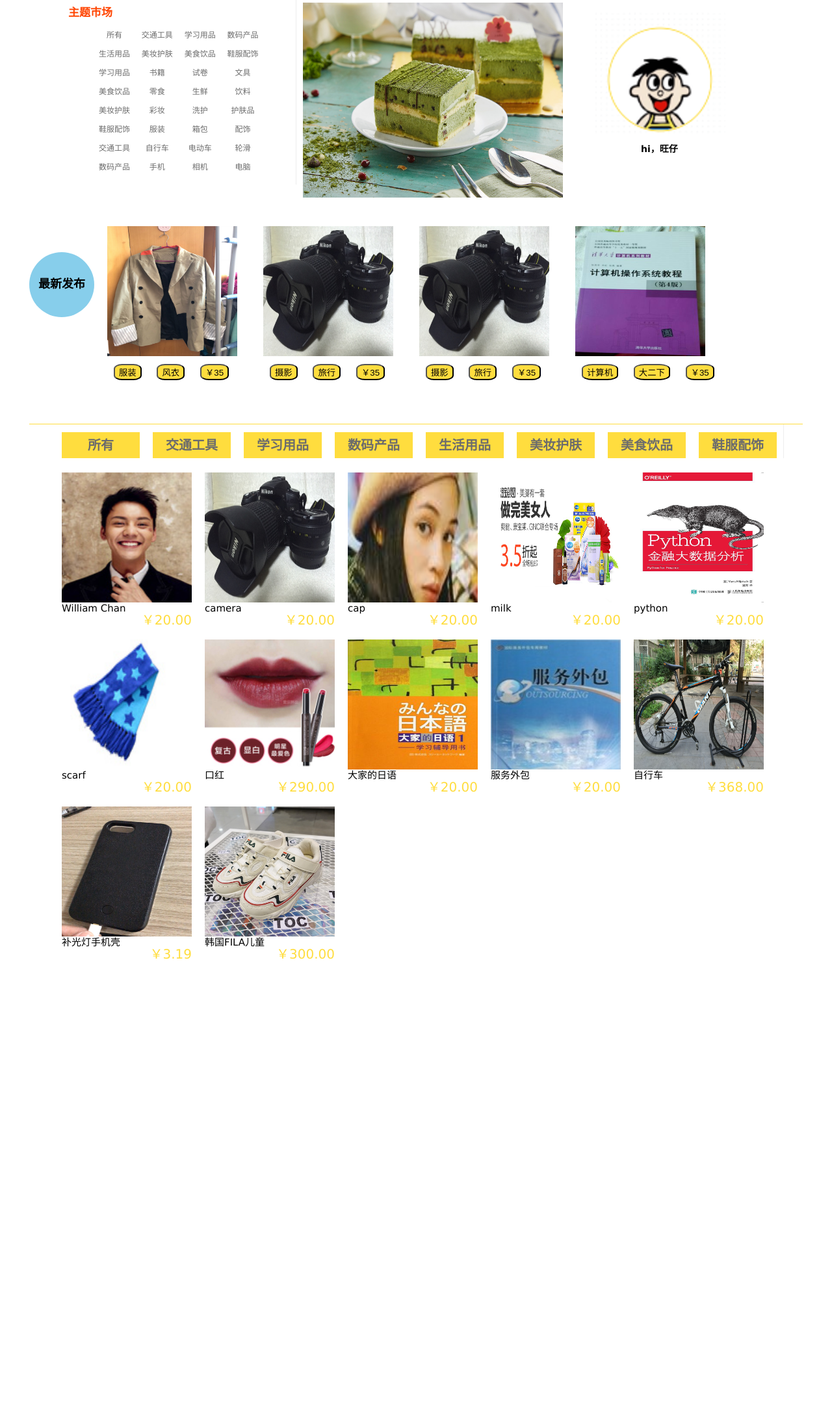
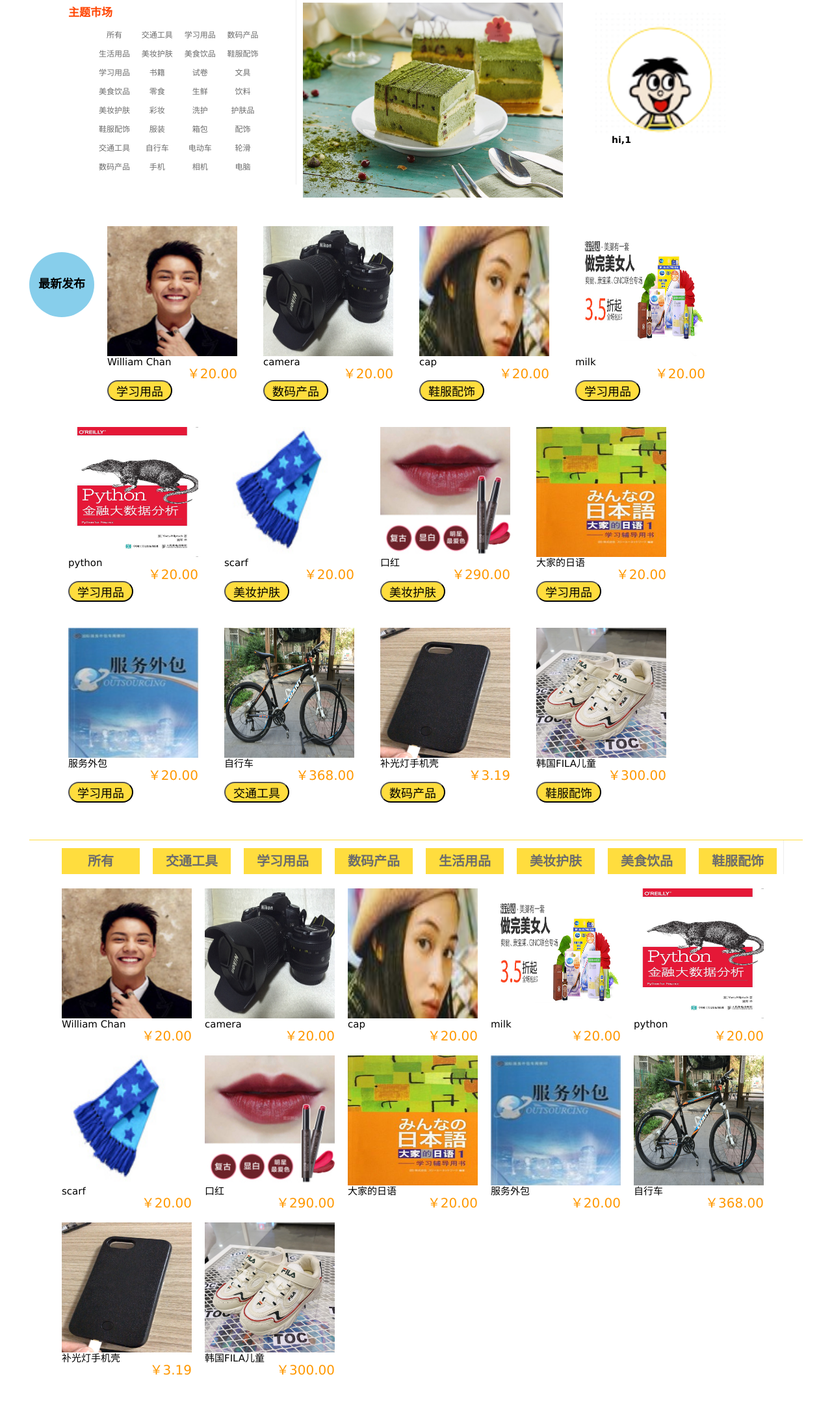
Before and after one commit to CJMMay/secondhand, a Django app: template sells/templates/sells/product/home.html in a window 1280 px wide. Shown: the part 207-2372 px from the top of the page at 65% size. Before the commit the page ends 1683 px from the top, so only its background shows below. Run offline with Django 3.2, Linux system fonts and the light colour scheme; data comes from the database, SQL or seed files in the repository; both versions use the stored data as it was after the commit; tables that the repository leaves empty hold one stand-in row (values such as "Sample post"); the template is opened without the code that fills it: values that come from a table or form of the project are taken from there, most other values are stand-ins (such as "Sample title", 1, 10 or a date in 2020).

Commit message:
首页最新发布

```diff
--- a/sells/static/css/good_info.css
+++ b/sells/static/css/good_info.css
@@ -9,13 +9,13 @@ body {
 
 .goods_detail_pic {
 	float: left;
-	width: 410px;
+	width: 400px;
 	height: 550px;
 }
 
 .goods_detail_pic img {
-	width: 400px;
-	height: 533px;
+	width: 350px;
+	height: 400px;
 }
 .goods_detail_list{
 	float: left;
--- a/sells/static/css/style.css
+++ b/sells/static/css/style.css
@@ -236,7 +236,7 @@
 }
 
 .user-info h3 {
-	margin-left: 70px;
+	margin:auto;
 	width: 200px;
 
 }
@@ -282,16 +282,13 @@
 	height: 200px;
 	width: 200px;
 }
-.recommend ul li btn{
-	float: left;
-	height:auto;
-	width: 200px;
-	margin: 10px 10px;
-}
+
 .recommend button{
+	width: 100px;
+	font-size: large;
 	background: rgb(255, 221, 62);
-	margin:10px 10px;
-	border-radius: 30%;
+	margin:auto;
+	border-radius: 20px;
 }
 
 /*列表展示大框*/
@@ -350,5 +347,5 @@
 	margin: auto;
 	float: right;
 	font-size: 20px;
-	color: rgb(255, 221, 62);
+	color: rgb(255, 152, 0);
 }
--- a/sells/templates/sells/head.html
+++ b/sells/templates/sells/head.html
@@ -11,7 +11,7 @@
 	<div id="nav">
         <img height="75px" width="125px" src={% static "img/logo.jpg" %}>
 		<ul class=daohang>
-			<li><a href="">首页</a></li>
+			<li><a href="{% url "sells:product_list" %}">首页</a></li>
 			<li><a href="{% url "sells:publish" %}">发布闲置</a></li>
 			<li><a href="{% url 'login_res:xinxi' %}">个人中心</a></li>
 		</ul>
--- a/sells/templates/sells/product/home.html
+++ b/sells/templates/sells/product/home.html
@@ -90,7 +90,7 @@
         </div>
         <div class="user-info">
             <a href="#"><img src="../../../static/img/头像.png" width="250px"></a>
-            <h3>hi，旺仔</h3>
+            <h3>hi,{{ stuid }}</h3>
         </div>
 
     </div>
@@ -102,35 +102,22 @@
         </div>
         <div class="re">
             <ul>
-                <li><img src="../../../static/img/1.jpg">
-                    <div class="btn">
-                        <button type="button">服装</button>
-                        <button type="button">风衣</button>
-                        <button type="button">￥35</button>
-                    </div>
-                </li>
-                <li><img src="../../../static/img/2.jpg">
-                    <div class="btn">
-                        <button type="button">摄影</button>
-                        <button type="button">旅行</button>
-                        <button type="button">￥35</button>
-                    </div>
-                </li>
-                <li><img src="../../../static/img/2.jpg">
-                    <div class="btn">
-                        <button type="button">摄影</button>
-                        <button type="button">旅行</button>
-                        <button type="button">￥35</button>
-                    </div>
-                </li>
-                <li><img src="../../../static/img/4.jpg">
-                    <div class="btn">
-                        <button type="button" class="price">计算机</button>
-                        <button type="button" class="price">大二下</button>
-                        <button type="button" class="price">￥35</button>
-                    </div>
+                {% for product in new_products %}
+                    <li>
+                        <a href="{{ product.get_absolute_url }}">
+                            <img src="
+                                    {% if product.image %}{{ product.image.url }}{% else %}{% static "img/no_image.png" %}{% endif %}">
+                        </a>
+                        <div>
+                            <div class="good_name">{{ product.name }}</div>
+                            <div class="good_price">￥{{ product.price }}</div>
+                              <div style="clear:both;"></div>
+                            <button>{{ product.category }}</button>
+                        </div>
+                    </li>
 
-                </li>
+                {% endfor %}
+
                  <div style="clear:both;"></div>
             </ul>
             <div style="clear:both;"></div>
--- a/sells/views.py
+++ b/sells/views.py
@@ -8,14 +8,17 @@ from django.conf import settings
 
 # 根据品类显示商品
 def product_list(request, category_slug=None):
+    stuid = request.session['stuid']
     category = None
     categories = Category.objects.all()
     products = Product.objects.filter(available=True)
+    new_products=Product.objects.order_by('-created')
+    new_products=new_products[:4]
     if category_slug:
         category = get_object_or_404(categories, slug=category_slug)
         products = products.filter(category=category)
     return render(request, 'sells/product/home.html',
-                  {'category': category, 'categories': categories, 'products': products})
+                  {'category': category, 'categories': categories, 'products': products,'stuid':stuid,'new_products':new_products})
 
 
 def product_detail(request, id, slug):
```
Also changed, not shown: db.sqlite3.
